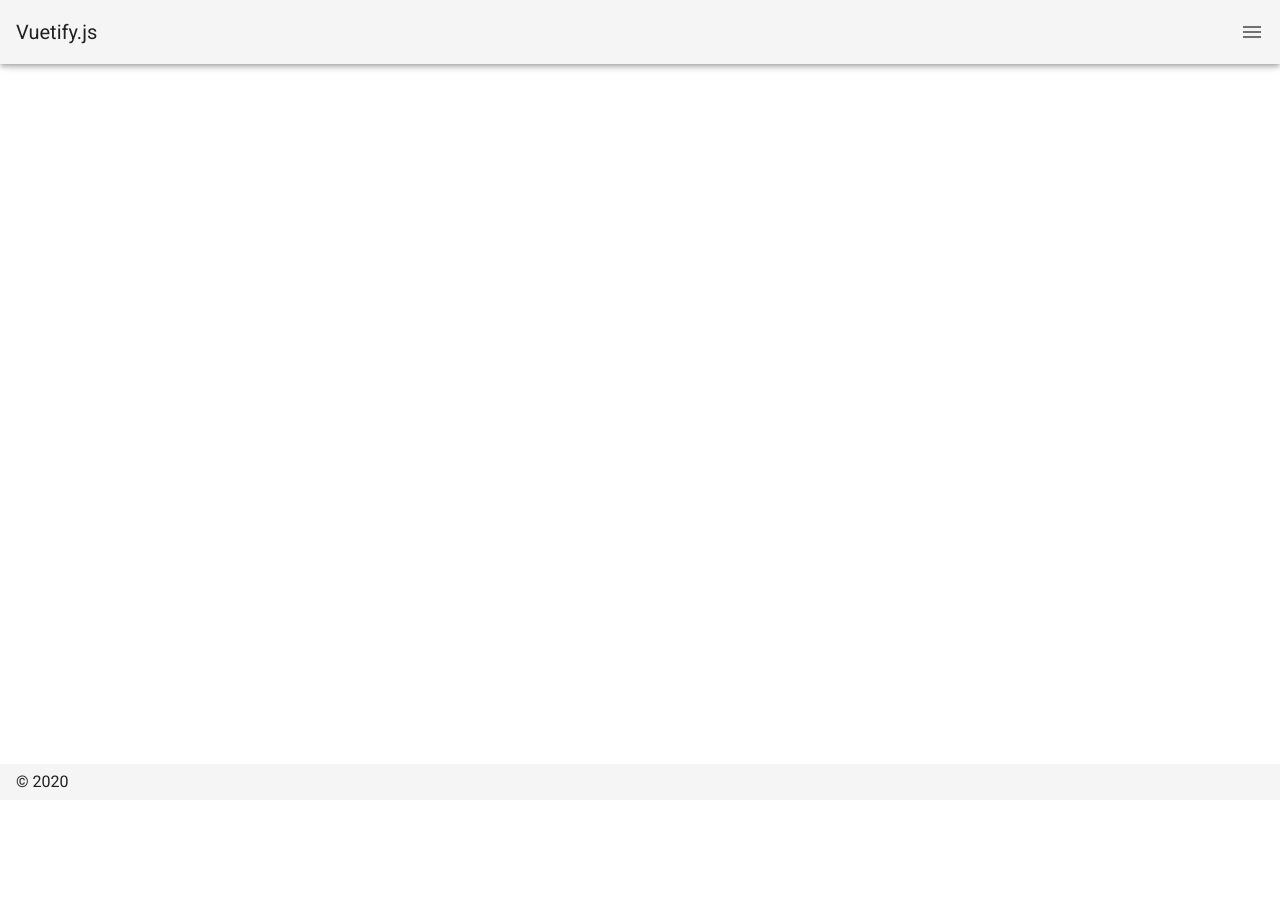
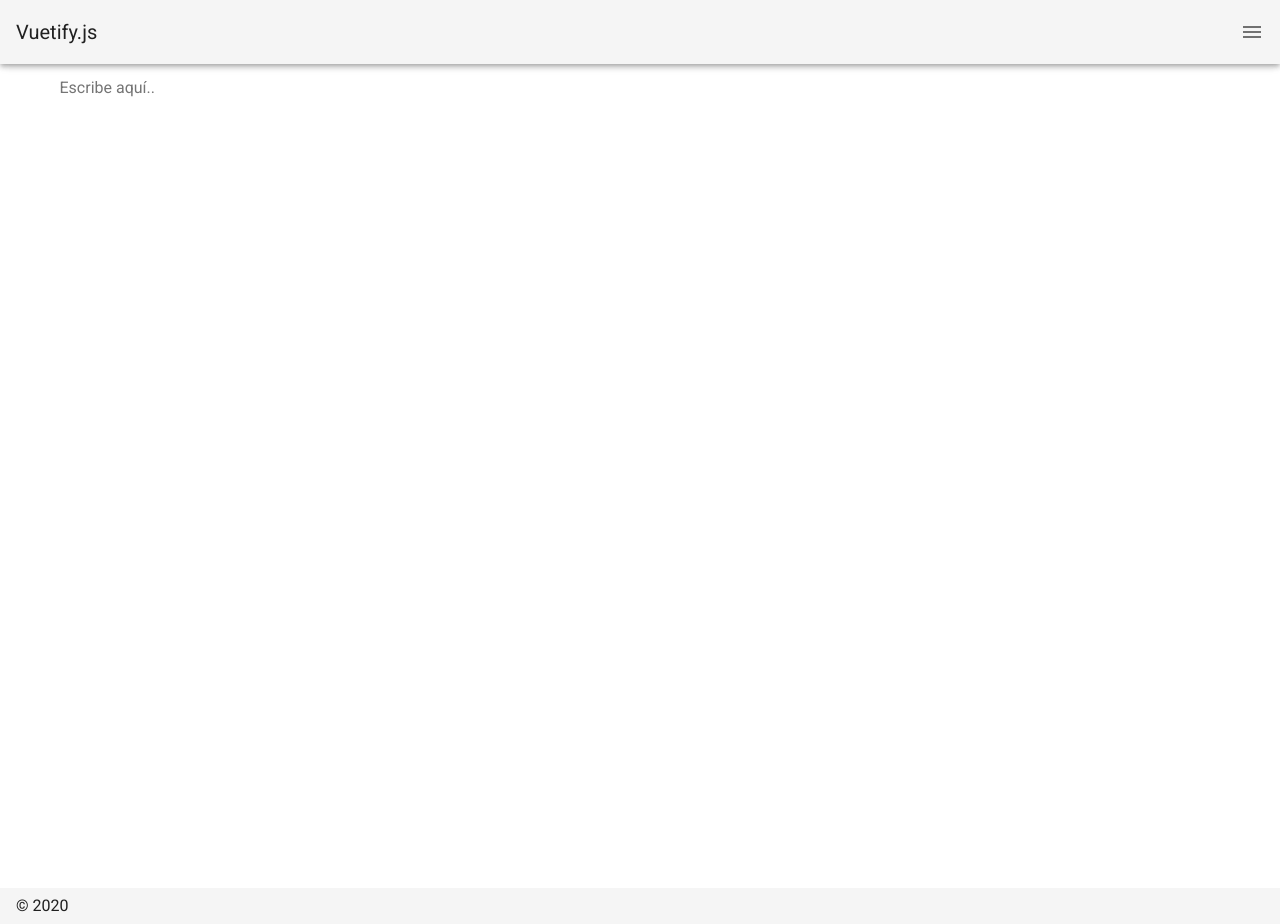
Before and after one commit to dvigo/covid, a Nuxt app: page /bot in a window 1280 px wide. Before the commit this address had no page. Before the commit the page ends 800 px from the top, so only its background shows below. Built offline with nearby package versions, Linux system fonts and the light colour scheme.

Commit message:
Add bot page, component and use

```diff
--- /dev/null
+++ b/assets/css/bot.scss
@@ -0,0 +1,56 @@
+.scrollable {
+  overflow-y: auto;
+  height: 90vh;
+}
+.typer {
+  box-sizing: border-box;
+  display: flex;
+  align-items: center;
+  bottom: 0;
+  height: 4.9rem;
+  width: 100%;
+  background-color: #fff;
+  box-shadow: 0 -5px 10px -5px rgba(0, 0, 0, 0.2);
+}
+.typer input[type="text"] {
+  position: absolute;
+  left: 2.5rem;
+  padding: 1rem;
+  width: 80%;
+  background-color: transparent;
+  border: none;
+  outline: none;
+  font-size: 1.25rem;
+}
+.chat-container {
+  box-sizing: border-box;
+  height: calc(100vh - 9.5rem);
+  overflow-y: auto;
+  padding: 10px;
+  //   background-color: #f2f2f2;
+  background-size: cover;
+}
+.message {
+  margin-bottom: 3px;
+}
+.message.own {
+  text-align: right;
+}
+.message.own .content {
+  background-color: lightskyblue;
+}
+.chat-container .username {
+  font-size: 18px;
+  font-weight: bold;
+  color: white;
+}
+.chat-container .content {
+  padding: 8px;
+  background-color: lightgreen;
+  border-radius: 10px;
+  display: inline-block;
+  box-shadow: 0 1px 3px 0 rgba(0, 0, 0, 0.2), 0 1px 1px 0 rgba(0, 0, 0, 0.14),
+    0 2px 1px -1px rgba(0, 0, 0, 0.12);
+  max-width: 50%;
+  word-wrap: break-word;
+}
--- /dev/null
+++ b/components/Bot/index.vue
@@ -0,0 +1,44 @@
+<template lang="pug">
+  v-container(fluid style="padding: 0;")
+    v-row(no-gutters)
+      v-col(sm="12" style="position: relative;")
+        div.chat-container(ref="chatContainer" :style="{backgroundImage: `url(${coronaJPG})`}")
+          div.message(v-for="(message,index) in messages" v-bind:key="index" :class="{own: message.user == username}")
+            div(class="username" v-if="index>0 && messages[index-1].user != message.user") {{message.user}}
+            div(class="username" v-if="index == 0") {{message.user}}
+            div(style="margin-top: 5px")
+              div.content
+                div(v-html="message.content")
+        div.typer
+          input(type="text" placeholder="Escribe aquí.." v-on:keyup.enter="sendMessage" v-model="message")
+</template>
+
+<script>
+import coronaJPG from '~/assets/img/corona.jpg'
+
+export default {
+  data () {
+    return {
+      messages: [
+      ],
+      username: 'Tú',
+      coronaJPG,
+      message: ''
+    }
+  },
+  methods: {
+    async sendMessage () {
+      let message = {
+        user: 'Tú',
+        content: this.message
+      }
+      this.messages.push(message)
+      message = {
+        user: 'CovidBot',
+        content: ''
+      }
+      this.$axios.$get('/chatbot?message=' + this.message).then( this.message = '' ).then( (res) => (message.content = res.response)).then(this.messages.push(message))
+    },
+  }
+}
+</script>
--- /dev/null
+++ b/pages/bot.vue
@@ -0,0 +1,16 @@
+<template lang="pug">
+  v-app
+    Bot
+</template>
+
+<script>
+  import Navbar from '~/components/Navbar/index.vue'
+  import Bot from '~/components/Bot/index.vue'
+
+  export default {
+    components: {
+      Navbar,
+      Bot
+    }
+  }
+</script>
```
Also changed, not shown: assets/img/corona.jpg (added), 1 other file (tests, documents, lock files or other folders).
